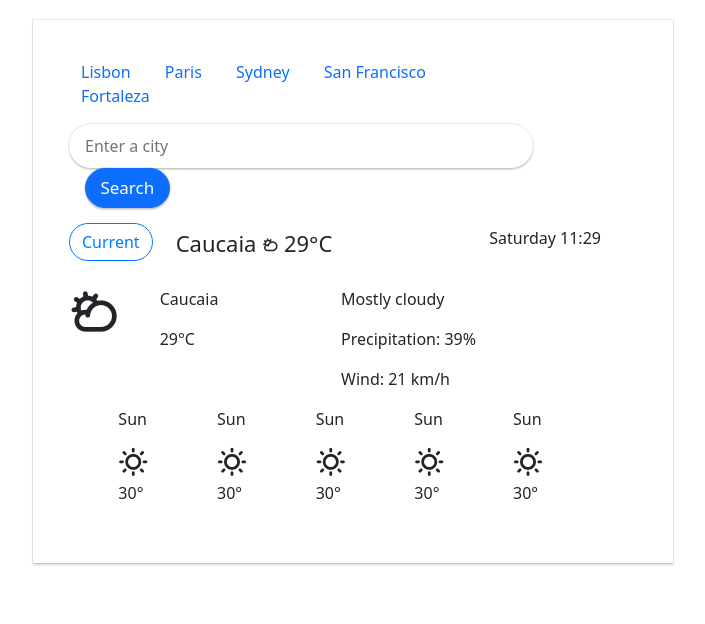
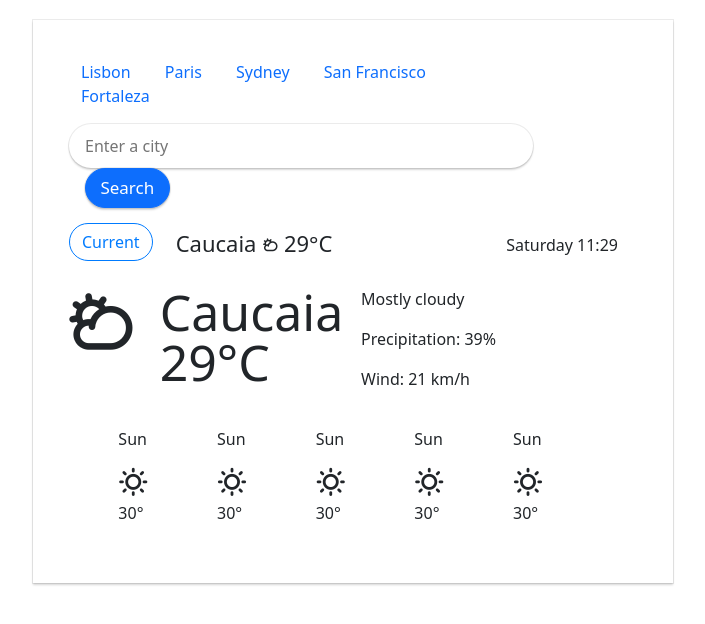
Before and after one commit to Myhr5/SheCodes-Plus-Week-2-Challenge, a plain HTML site: page index.html in a window 1280 px wide. Shown: the whole page, without its empty margins (49-754 px from the left). Drawn offline with nearby package versions, Linux system fonts and the light colour scheme.

Commit message:
estilizações no samsung pois sou burra

```diff
--- a/index.html
+++ b/index.html
@@ -77,9 +77,9 @@
                 <div id="actual_weather_icon" class="col-4">
                   <i class="ph-bold ph-cloud-sun"></i>
                 </div>
-                <div class="col-4">
-                  <p>Caucaia</p>
-                  <p>29°C</p>
+                <div class="col-6">
+                  <p id="city_choose">Caucaia</p>
+                  <p id="temperature">29°C</p>
                 </div>
               </div>
               <div id="informations" class="col-6">
--- a/style.css
+++ b/style.css
@@ -72,6 +72,10 @@ a {
 #weather_screen_header {
   margin: 15px auto;
 }
+#weather_screen_main{
+  margin-bottom: 20px;
+  margin-top: 10px;
+}
 
 #current_city_weather p {
   position: relative;
@@ -87,15 +91,34 @@ a {
 #current_time {
   text-align: right;
   position: relative;
-  top: 3px;
+  top: 10px;
+  padding-right: 0;
+  right: -5px;
 }
 
-.ph-cloud-sun {
-  font-size: 50px;
-  width: 38;
-  height: 38;
+#actual_weather_icon{
+  display: flex;
+  align-items: baseline;
+  justify-content: right;
+
+  font-size: 70px;
 }
 
+
+#city_choose,
+#temperature{
+  font-size: 50px;
+  margin: 0;
+  text-align: left;
+  font-weight: 500;
+  line-height: 50px;
+}
+
+#informations{
+  padding: 0 2rem;
+  display: flex;
+  flex-direction: column;
+}
 .ph-sun {
   font-size: 30px;
 }
```
